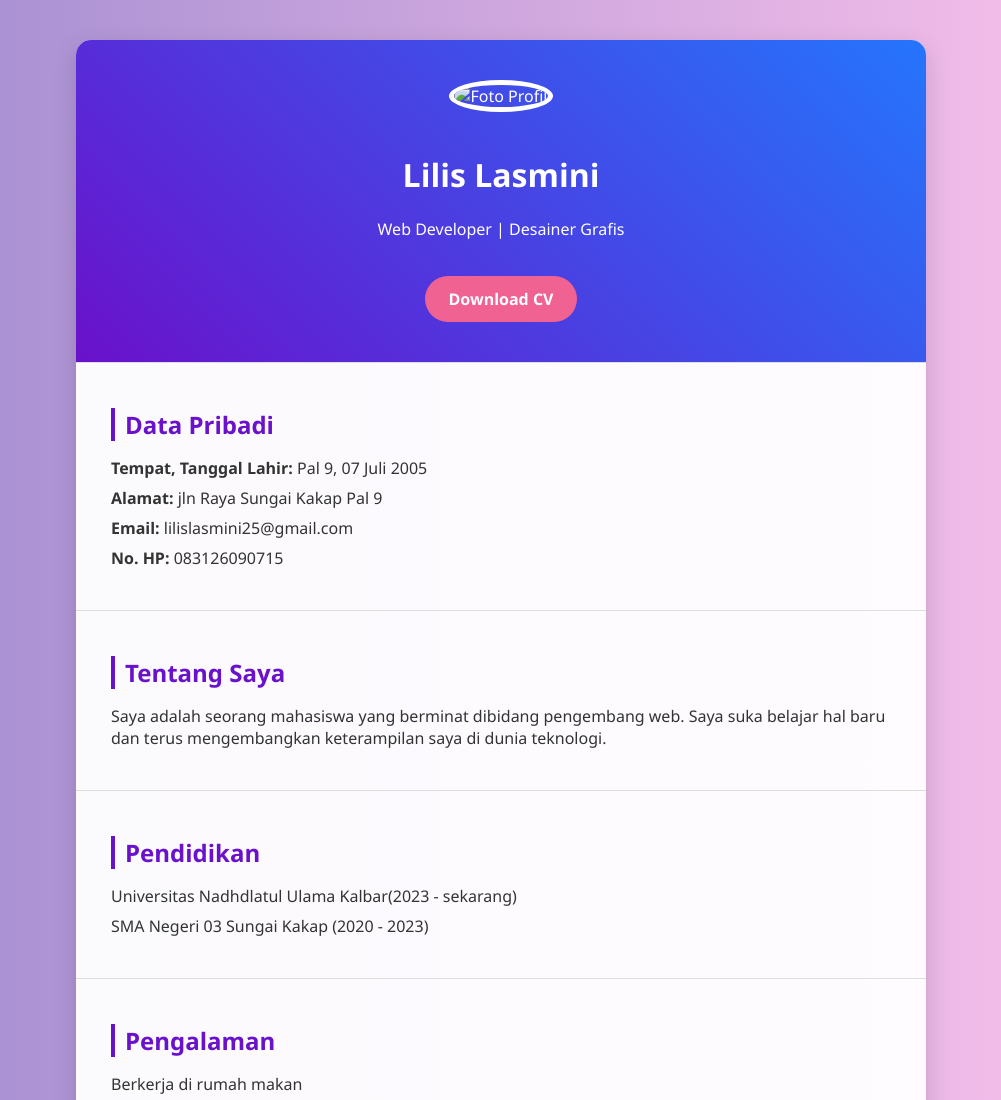
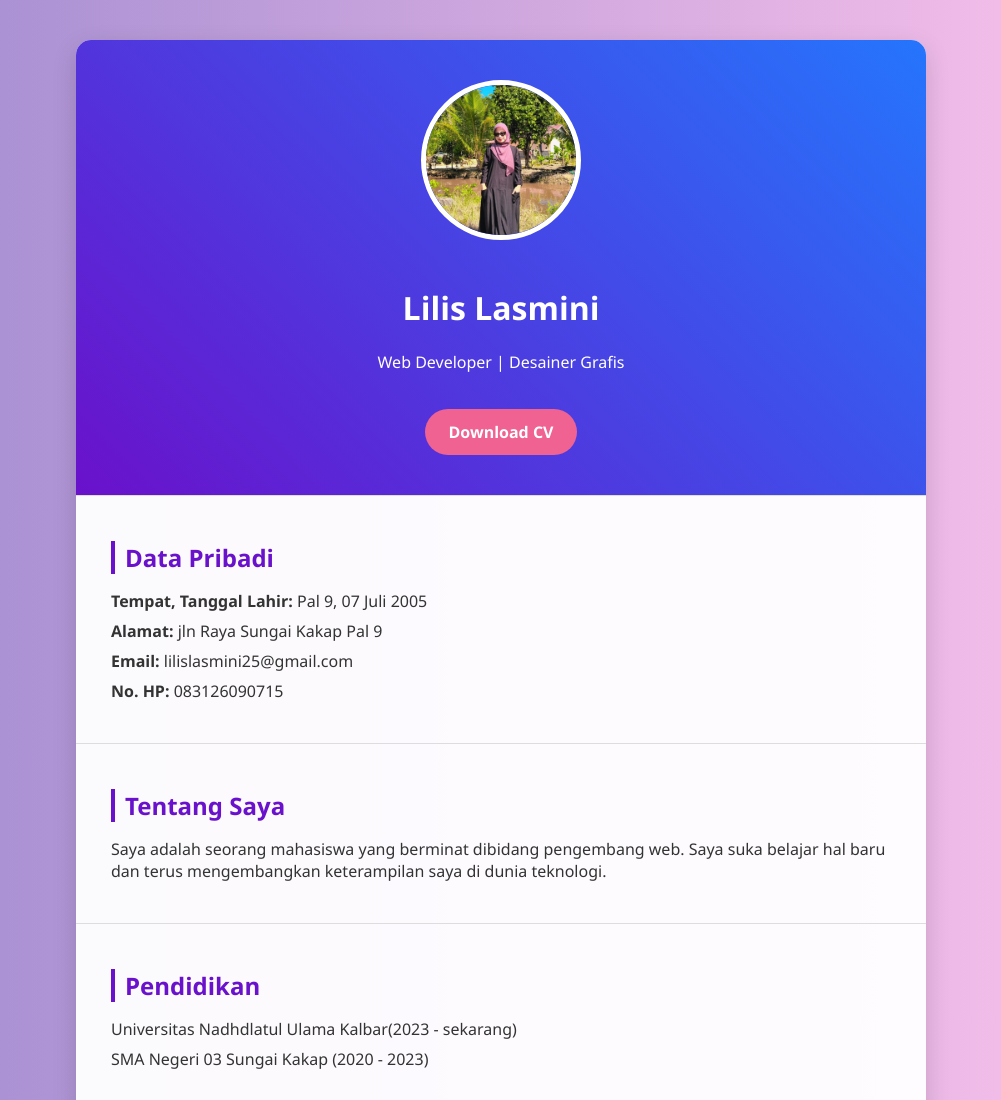
Before and after one commit to lilislasmini/lilislasmini.github.io, a plain HTML site: page index.html in a window 1280 px wide. Shown: the top 1100 px of the page, without its empty margins (139-1140 px from the left). Drawn offline with nearby package versions, Linux system fonts and the light colour scheme.

Commit message:
Add files via upload

```diff
--- a/index.html
+++ b/index.html
@@ -111,7 +111,7 @@
 
   <div class="container" data-aos="fade-up">
     <div class="header">
-      <img src="C:\Users\userl\OneDrive\Documents\Semester 3\Me.jpg" alt="Foto Profil" />
+      <img src="Me.jpg" alt="Foto Profil" />
       <h1>Lilis Lasmini</h1>
       <p>Web Developer | Desainer Grafis</p>
       <a href="CV-Kamu.pdf" class="download-cv" download>Download CV</a>
```
Also changed, not shown: Me.jpg (added).
